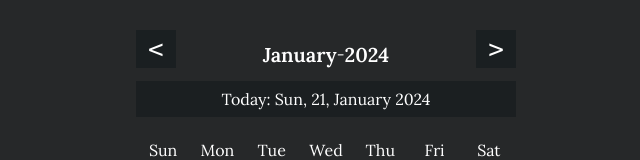
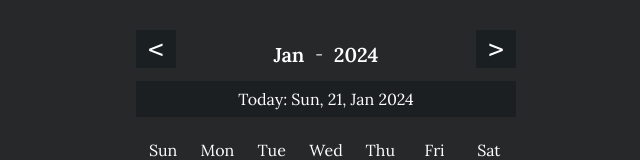
Before and after one commit to Stagedemise/notion, a plain HTML site: page cal.html in a window 1280 px wide. Shown: the top 160 px of the page, without its empty margins (314-954 px from the left). Drawn offline with Linux system fonts and the light colour scheme.

Commit message:
Update cal.html

```diff
--- a/cal.html
+++ b/cal.html
@@ -150,18 +150,18 @@ function CalendarControl() {
     localDate: new Date(),
     calWeekDays: ["Sun", "Mon", "Tue", "Wed", "Thu", "Fri", "Sat"],
     calMonthName: [
-      "January",
-      "February",
-      "March",
-      "April",
+      "Jan",
+      "Feb",
+      "Mar",
+      "Apr",
       "May",
-      "June",
-      "July",
-      "August",
-      "September",
-      "October",
-      "November",
-      "December"
+      "Jun",
+      "Jul",
+      "Aug",
+      "Sep",
+      "Oct",
+      "Nov",
+      "Dec"
     ],
     daysInMonth: function(month, year) {
       return new Date(year, month, 0).getDate();
```
